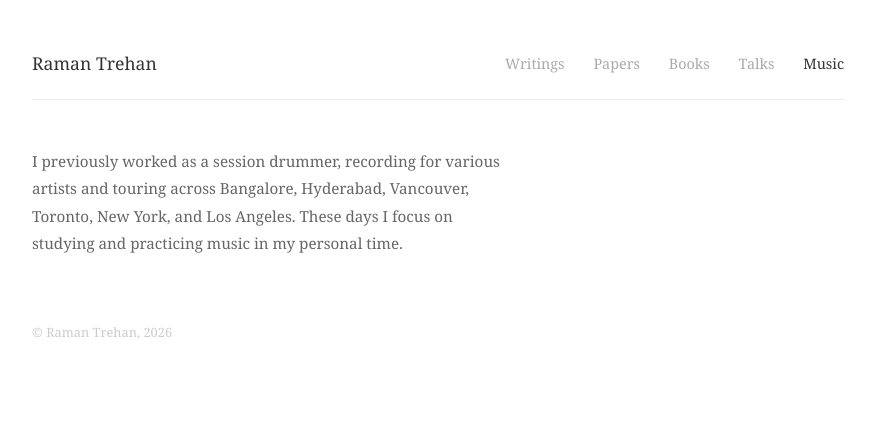
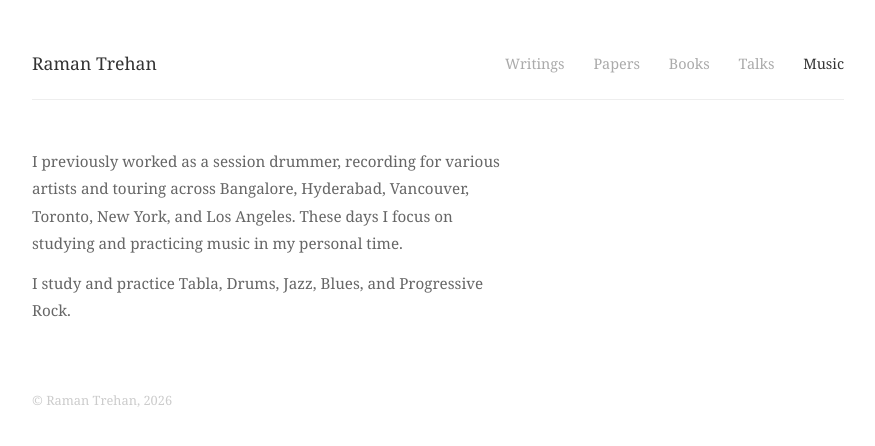
Before and after one commit to ramandeeptrehan/ramandeeptrehan.github.io, a Jekyll site: the page built from music/index.html, in a window 1280 px wide. Shown: the top 446 px of the page, without its empty margins (202-1077 px from the left). Built offline with Jekyll 4.4.1, drawn with Linux system fonts in a browser that asks for light colours.

Commit message:
Add music studies to Music page

```diff
--- a/music/index.html
+++ b/music/index.html
@@ -4,3 +4,4 @@ title: Music
 ---
 
 <p class="bio">I previously worked as a session drummer, recording for various artists and touring across Bangalore, Hyderabad, Vancouver, Toronto, New York, and Los Angeles. These days I focus on studying and practicing music in my personal time.</p>
+<p class="bio">I study and practice Tabla, Drums, Jazz, Blues, and Progressive Rock.</p>
```
